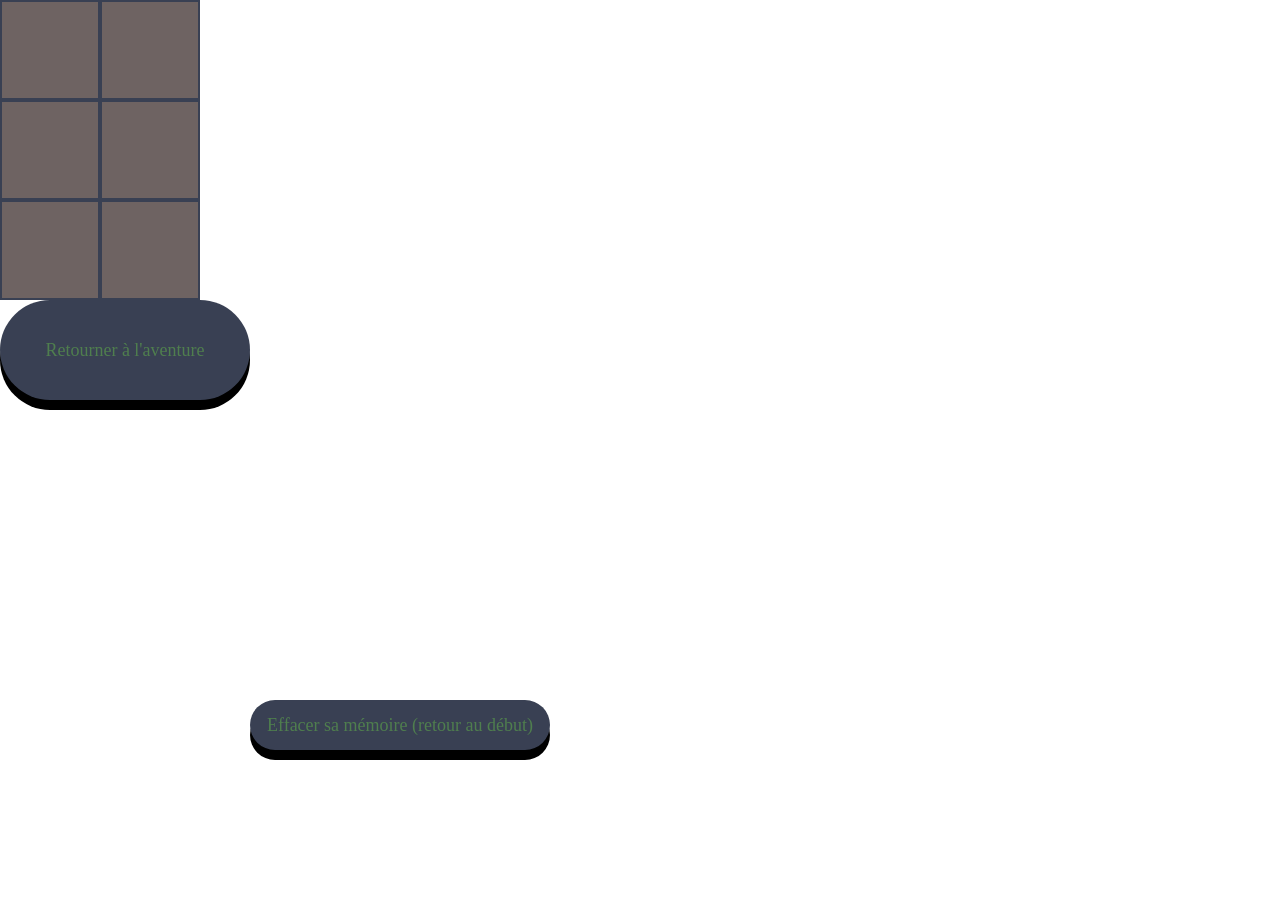
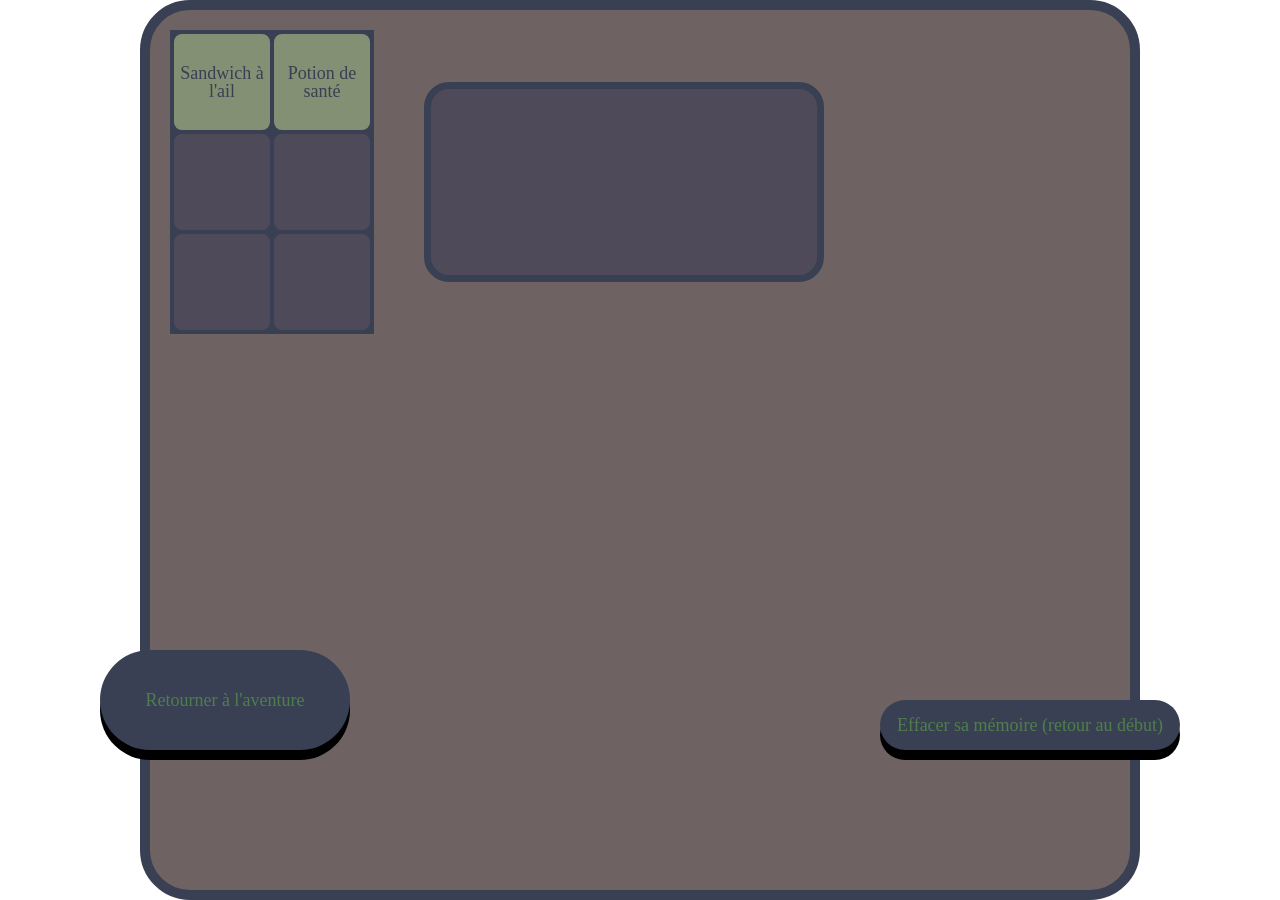
Before and after one commit to GoutteDooo/aventure, a React (Vite) app in the folder aventure-react/: page /status in a window 1280 px wide. Before the commit the page ends 800 px from the top, so only its background shows below. Built offline with nearby package versions, Linux system fonts and the light colour scheme; a web font is replaced by a local one; what @midudev/tailwind-animations would draw is missing.

Commit message:
chore: ajout items inventory and desc

```diff
--- a/aventure-react/src/components/Inventaire.jsx
+++ b/aventure-react/src/components/Inventaire.jsx
@@ -1,22 +1,47 @@
-import React, { useState } from "react";
+import React, { act, useState } from "react";
+import itemsData from "../data/itemsData";
 
 const Inventaire = () => {
   const [inventaire, setInventaire] = useState(() => {
     const savedInventory = localStorage.getItem("inventory");
     return savedInventory
       ? JSON.parse(savedInventory)
-      : ["", "", "", "", "", ""];
+      : ["Sandwich à l'ail", "Potion de santé", "", "", "", ""];
   });
+
+  const [activeItem, setActiveItem] = useState(null);
+
+  const handleItemActive = (targetItemText) => {
+    // const itemClicked = itemsData.find((item) => target === item.name);
+    const itemClicked = targetItemText;
+    setActiveItem(itemClicked);
+    console.log(itemClicked);
+
+
+  }
 
   return (
     <div className="inventory">
       <div className="inventory__container">
         {inventaire &&
           inventaire.map((item, index) => (
-            <div key={index} className="inventory__container__item">
+            <div key={index} className={`inventory__container__item ${item ? "inventory__container__item--active" : ""}`} onClick={(e) => handleItemActive(e.target.textContent)}>
               {item}
             </div>
           ))}
+      </div>
+      <div className="inventory__description">
+        {activeItem ? (<>
+            <div className="inventory__description--useless">
+                {itemsData.find((item) => item.name === activeItem).desc_useless}
+        </div>
+            <div className="inventory__description--use">
+                {itemsData.find((item) => item.name === activeItem).desc_use}
+        </div>
+        </>
+    ) : (
+    <></>
+    )}
       </div>
     </div>
   );
--- a/aventure-react/src/data/itemsData.js
+++ b/aventure-react/src/data/itemsData.js
@@ -4,24 +4,42 @@ const itemsData = [
     name: "Potion de santé",
     effect: "heal",
     value: 20,
+    desc_useless:
+      "Une vieille fiole poussiéreuse contenant un liquide verdâtre foncé.",
+    desc_use: "Soigne 100% des HP",
   },
   {
     id: 2,
     name: "Chapeau de paille",
     effect: "chance",
     value: 3,
+    desc_useless: "",
+    desc_use: "",
   },
   {
     id: 3,
     name: "Tenue de paysan",
     effect: "defense",
     value: 1,
+    desc_useless: "",
+    desc_use: "",
   },
   {
     id: 4,
     name: "Bâton en bois",
     effect: "attack",
     value: 1,
+    desc_useless: "",
+    desc_use: "",
+  },
+  {
+    id: 5,
+    name: "Sandwich à l'ail",
+    effect: "heal",
+    value: 100,
+    desc_useless:
+      "Un délicieux sandwich confectionné avec soin par votre épouse.",
+    desc_use: "Soigne 100 HP",
   },
 ];
 
--- a/aventure-react/src/styles/components/_inventory.scss
+++ b/aventure-react/src/styles/components/_inventory.scss
@@ -1,14 +1,52 @@
 .inventory {
-  background: $dark1;
-  width: 200px;
+  margin: 20px 0 0 20px;
+  display: flex;
+  align-items: center;
   &__container {
+    width: 204px;
+    background: $dark3;
+    border: 2px solid $dark3;
     display: grid;
     grid-template-columns: repeat(2, 1fr);
     &__item {
       height: 100px;
       width: 100px;
-      background: $dark1;
+      background: $dark2;
       border: 2px solid $dark3;
+      border-radius: 10px;
+      @include verticalCenter;
+      text-align: center;
+      &--active {
+        cursor: pointer;
+        color: $dark3;
+        background: $light2;
+        &:hover {
+            border: 3px solid $light1;
+            transform: scale(1.02);
+
+        }
+      }
+    }
+  }
+  &__description {
+    position: relative;
+    background: $dark2;
+    width: 400px;
+    height: 200px;
+    margin-left: 50px;
+    border-radius: 25px;
+    border: 7px solid $dark3;
+    padding: 20px;
+    &--useless {
+        font-style: italic;
+        color: $light2;
+        font-size: 0.95rem;
+    }
+    &--use {
+        position: absolute;
+        bottom: 50px;
+        color: $light1;
+        font-size: 1.2rem;
     }
   }
 }
--- a/aventure-react/src/styles/main.css
+++ b/aventure-react/src/styles/main.css
@@ -73,6 +73,7 @@ html {
 body {
   margin: 0;
   padding: 0;
+  -webkit-box-sizing: border-box;
           box-sizing: border-box;
 }
 
@@ -90,6 +91,7 @@ button {
   background: #394053;
   color: #4f7e4e;
   border-radius: 5000px;
+  -webkit-box-shadow: 0 10px 0 0 black;
           box-shadow: 0 10px 0 0 black;
 }
 button:hover {
@@ -97,7 +99,9 @@ button:hover {
   background: #4e4a59;
 }
 button:active {
+  -webkit-box-shadow: 0 0px 0 0 black;
           box-shadow: 0 0px 0 0 black;
+  -webkit-transform: translateY(10px);
           transform: translateY(10px);
 }
 
@@ -113,8 +117,12 @@ button:active {
   font-size: 1.3rem;
 }
 .combat-container .combat {
+  display: -webkit-box;
+  display: -ms-flexbox;
   display: flex;
   width: 90%;
+  -webkit-box-pack: justify;
+      -ms-flex-pack: justify;
           justify-content: space-between;
   background: #4e4a59;
   border-radius: 25px;
@@ -151,9 +159,11 @@ button:active {
   color: #6E6362;
 }
 .combat-container .combat__ennemy__stats:hover {
+  -webkit-filter: brightness(0.8);
           filter: brightness(0.8);
 }
 .combat-container .combat__ennemy__attack {
+  -webkit-animation: enemyAttack 1s forwards ease-out;
           animation: enemyAttack 1s forwards ease-out;
 }
 .combat-container .combat__play {
@@ -172,29 +182,45 @@ button:active {
   background: darkred;
 }
 .combat-container .combat__hit {
+  -webkit-animation: hit 0.6s forwards;
           animation: hit 0.6s forwards;
 }
 .combat-container .your-turn {
   position: absolute;
+  display: -webkit-box;
+  display: -ms-flexbox;
   display: flex;
+  -webkit-box-align: center;
+      -ms-flex-align: center;
           align-items: center;
+  -webkit-box-pack: center;
+      -ms-flex-pack: center;
           justify-content: center;
   background: #4f7e4e;
   height: 100px;
   width: 300px;
   top: 50%;
   left: 50%;
+  -webkit-transform: translate(-50%, -50%);
           transform: translate(-50%, -50%);
   opacity: 0;
   color: #edf6f9;
+  -webkit-animation: yourTurn 1s forwards;
           animation: yourTurn 1s forwards;
 }
 .combat-container .combat__player__turn {
   position: absolute;
   left: 50%;
+  -webkit-transform: translateX(-50%);
           transform: translateX(-50%);
+  display: -webkit-box;
+  display: -ms-flexbox;
   display: flex;
+  -webkit-box-pack: space-evenly;
+      -ms-flex-pack: space-evenly;
           justify-content: space-evenly;
+  -webkit-box-align: center;
+      -ms-flex-align: center;
           align-items: center;
   gap: 50px;
   margin-top: 25px;
@@ -204,15 +230,19 @@ button:active {
 .combat-container .combat__player__turn .combat__button__attack, .combat-container .combat__player__turn .combat__button__defense, .combat-container .combat__player__turn .combat__button__use, .combat-container .combat__player__turn .combat__button__fled {
   padding: 20px;
   border-radius: 25px;
+  -webkit-box-shadow: 0 10px 0 0 black;
           box-shadow: 0 10px 0 0 black;
   width: 150px;
 }
 .combat-container .combat__player__turn .combat__button__attack:hover, .combat-container .combat__player__turn .combat__button__defense:hover, .combat-container .combat__player__turn .combat__button__use:hover, .combat-container .combat__player__turn .combat__button__fled:hover {
+  -webkit-filter: brightness(0.8);
           filter: brightness(0.8);
   color: #edf6f9;
 }
 .combat-container .combat__player__turn .combat__button__attack:active, .combat-container .combat__player__turn .combat__button__defense:active, .combat-container .combat__player__turn .combat__button__use:active, .combat-container .combat__player__turn .combat__button__fled:active {
+  -webkit-box-shadow: 0 0 0 0;
           box-shadow: 0 0 0 0;
+  -webkit-transform: translateY(10px);
           transform: translateY(10px);
 }
 .combat-container .combat__player__turn .combat__button__attack {
@@ -230,9 +260,16 @@ button:active {
 .combat-container .combat__button__cancel {
   position: absolute;
   left: 50%;
+  -webkit-transform: translateX(-50%);
           transform: translateX(-50%);
+  display: -webkit-box;
+  display: -ms-flexbox;
   display: flex;
+  -webkit-box-pack: space-evenly;
+      -ms-flex-pack: space-evenly;
           justify-content: space-evenly;
+  -webkit-box-align: center;
+      -ms-flex-align: center;
           align-items: center;
   margin-top: 25px;
   height: 50px;
@@ -242,15 +279,23 @@ button:active {
 }
 .combat-container .ennemy-turn {
   position: absolute;
+  display: -webkit-box;
+  display: -ms-flexbox;
   display: flex;
+  -webkit-box-align: center;
+      -ms-flex-align: center;
           align-items: center;
+  -webkit-box-pack: center;
+      -ms-flex-pack: center;
           justify-content: center;
   height: 100px;
   width: 300px;
   top: 50%;
   left: 50%;
+  -webkit-transform: translate(-50%, -50%);
           transform: translate(-50%, -50%);
   opacity: 0;
+  -webkit-animation: yourTurn 1s forwards;
           animation: yourTurn 1s forwards;
   color: #6E6362;
   background: darkred;
@@ -258,6 +303,19 @@ button:active {
 
 .combat--attacking {
   cursor: crosshair;
+}
+
+@-webkit-keyframes yourTurn {
+  0%, 30%, 50%, 70%, 90% {
+    opacity: 0;
+  }
+  20%, 40%, 60%, 80%, 95% {
+    opacity: 1;
+  }
+  100% {
+    opacity: 0;
+    display: none;
+  }
 }
 
 @keyframes yourTurn {
@@ -272,26 +330,61 @@ button:active {
     display: none;
   }
 }
+@-webkit-keyframes hit {
+  0%, 30%, 50%, 70%, 90% {
+    background: red;
+    -webkit-transform: translateX(-10px);
+            transform: translateX(-10px);
+  }
+  20%, 40%, 60%, 80% {
+    -webkit-transform: translateX(10px);
+            transform: translateX(10px);
+  }
+  100% {
+    -webkit-transform: translateX(0);
+            transform: translateX(0);
+  }
+}
 @keyframes hit {
   0%, 30%, 50%, 70%, 90% {
     background: red;
+    -webkit-transform: translateX(-10px);
             transform: translateX(-10px);
   }
   20%, 40%, 60%, 80% {
+    -webkit-transform: translateX(10px);
             transform: translateX(10px);
   }
   100% {
+    -webkit-transform: translateX(0);
             transform: translateX(0);
+  }
+}
+@-webkit-keyframes enemyAttack {
+  0%, 100% {
+    -webkit-transform: translateX(0);
+            transform: translateX(0);
+  }
+  70% {
+    -webkit-transform: translateX(50px) rotate(10deg);
+            transform: translateX(50px) rotate(10deg);
+  }
+  90% {
+    -webkit-transform: translateX(-350px) rotate(-20deg);
+            transform: translateX(-350px) rotate(-20deg);
   }
 }
 @keyframes enemyAttack {
   0%, 100% {
+    -webkit-transform: translateX(0);
             transform: translateX(0);
   }
   70% {
+    -webkit-transform: translateX(50px) rotate(10deg);
             transform: translateX(50px) rotate(10deg);
   }
   90% {
+    -webkit-transform: translateX(-350px) rotate(-20deg);
             transform: translateX(-350px) rotate(-20deg);
   }
 }
@@ -307,12 +400,18 @@ button:active {
   height: 150px;
   top: 50%;
   left: 50%;
+  -webkit-transform: translate(-50%, -50%);
           transform: translate(-50%, -50%);
   background: rgba(255, 255, 255, 0.446);
   font-size: 2.5rem;
+  display: -webkit-box;
+  display: -ms-flexbox;
   display: flex;
+  -webkit-box-align: center;
+      -ms-flex-align: center;
           align-items: center;
   color: #4f7e4e;
+  -webkit-animation: popUp 3s forwards;
           animation: popUp 3s forwards;
   z-index: 1000;
 }
@@ -320,6 +419,7 @@ button:active {
   width: 100%;
   display: block;
   position: absolute;
+  -webkit-animation: combatFinished 2s forwards ease-in-out;
           animation: combatFinished 2s forwards ease-in-out;
 }
 .combat__finished__container .finish__pop-up {
@@ -331,6 +431,18 @@ button:active {
   padding: 1rem;
 }
 
+@-webkit-keyframes combatFinished {
+  0% {
+    left: -200%;
+  }
+  30%, 70% {
+    left: 40%;
+  }
+  100% {
+    left: 200%;
+  }
+}
+
 @keyframes combatFinished {
   0% {
     left: -200%;
@@ -340,6 +452,18 @@ button:active {
   }
   100% {
     left: 200%;
+  }
+}
+@-webkit-keyframes popUp {
+  0% {
+    opacity: 0;
+  }
+  10%, 90% {
+    opacity: 1;
+  }
+  100% {
+    opacity: 0;
+    display: none;
   }
 }
 @keyframes popUp {
@@ -361,6 +485,7 @@ button:active {
   top: 0;
   right: 0;
   background: rgba(0, 0, 0, 0.665);
+  -webkit-animation: lootsAppear 5s forwards;
           animation: lootsAppear 5s forwards;
 }
 .bg__loots .loots {
@@ -368,6 +493,8 @@ button:active {
   height: 600px;
 }
 .bg__loots .loots__infos {
+  display: -webkit-box;
+  display: -ms-flexbox;
   display: flex;
   height: 500px;
   width: 800px;
@@ -379,10 +506,21 @@ button:active {
   color: #394053;
 }
 .bg__loots .loots__infos .loots__drop, .bg__loots .loots__infos .loots__gain {
+  display: -webkit-box;
+  display: -ms-flexbox;
   display: flex;
+  -webkit-box-align: center;
+      -ms-flex-align: center;
           align-items: center;
+  -webkit-box-pack: center;
+      -ms-flex-pack: center;
           justify-content: center;
+  -webkit-box-pack: start;
+      -ms-flex-pack: start;
           justify-content: start;
+  -webkit-box-orient: vertical;
+  -webkit-box-direction: normal;
+      -ms-flex-direction: column;
           flex-direction: column;
   width: 50%;
   height: 100%;
@@ -406,6 +544,7 @@ button:active {
   margin-top: 50px;
   height: 75px;
   width: 200px;
+  -webkit-transform: translateX(-50%);
           transform: translateX(-50%);
   border-radius: 5000px;
 }
@@ -413,8 +552,19 @@ button:active {
   color: #edf6f9;
 }
 .bg__loots .loots__next:active {
+  -webkit-box-shadow: 0 0px 0 0 black;
           box-shadow: 0 0px 0 0 black;
+  -webkit-transform: translate(-50%, 10px);
           transform: translate(-50%, 10px);
+}
+
+@-webkit-keyframes lootsAppear {
+  from {
+    opacity: 0;
+  }
+  to {
+    opacity: 1;
+  }
 }
 
 @keyframes lootsAppear {
@@ -426,28 +576,87 @@ button:active {
   }
 }
 .inventory {
-  background: #6E6362;
-  width: 200px;
+  margin: 20px 0 0 20px;
+  display: -webkit-box;
+  display: -ms-flexbox;
+  display: flex;
+  -webkit-box-align: center;
+      -ms-flex-align: center;
+          align-items: center;
 }
 .inventory__container {
+  width: 204px;
+  background: #394053;
+  border: 2px solid #394053;
   display: grid;
   grid-template-columns: repeat(2, 1fr);
 }
 .inventory__container__item {
   height: 100px;
   width: 100px;
-  background: #6E6362;
+  background: #4e4a59;
   border: 2px solid #394053;
+  border-radius: 10px;
+  display: -webkit-box;
+  display: -ms-flexbox;
+  display: flex;
+  -webkit-box-align: center;
+      -ms-flex-align: center;
+          align-items: center;
+  -webkit-box-pack: center;
+      -ms-flex-pack: center;
+          justify-content: center;
+  text-align: center;
+}
+.inventory__container__item--active {
+  cursor: pointer;
+  color: #394053;
+  background: #839073;
+}
+.inventory__container__item--active:hover {
+  border: 3px solid #4f7e4e;
+  -webkit-transform: scale(1.02);
+          transform: scale(1.02);
+}
+.inventory__description {
+  position: relative;
+  background: #4e4a59;
+  width: 400px;
+  height: 200px;
+  margin-left: 50px;
+  border-radius: 25px;
+  border: 7px solid #394053;
+  padding: 20px;
+}
+.inventory__description--useless {
+  font-style: italic;
+  color: #839073;
+  font-size: 0.95rem;
+}
+.inventory__description--use {
+  position: absolute;
+  bottom: 50px;
+  color: #4f7e4e;
+  font-size: 1.2rem;
 }
 
 /* LAYOUTS */
 /* PAGES */
 .home {
   height: 100vh;
+  display: -webkit-box;
+  display: -ms-flexbox;
   display: flex;
+  -webkit-box-orient: vertical;
+  -webkit-box-direction: normal;
+      -ms-flex-direction: column;
           flex-direction: column;
   gap: 100px;
+  -webkit-box-pack: center;
+      -ms-flex-pack: center;
           justify-content: center;
+  -webkit-box-align: center;
+      -ms-flex-align: center;
           align-items: center;
   background: #4e4a59;
   color: #edf6f9;
@@ -484,9 +693,18 @@ button:active {
 .adventure {
   position: relative;
   height: 100vh;
+  display: -webkit-box;
+  display: -ms-flexbox;
   display: flex;
+  -webkit-box-align: center;
+      -ms-flex-align: center;
           align-items: center;
+  -webkit-box-pack: center;
+      -ms-flex-pack: center;
           justify-content: center;
+  -webkit-box-orient: vertical;
+  -webkit-box-direction: normal;
+      -ms-flex-direction: column;
           flex-direction: column;
   background: #6E6362;
 }
@@ -508,8 +726,15 @@ button:active {
   width: 1000px;
   border-radius: 35px;
   padding: 20px;
+  display: -webkit-box;
+  display: -ms-flexbox;
   display: flex;
+  -webkit-box-orient: vertical;
+  -webkit-box-direction: normal;
+      -ms-flex-direction: column;
           flex-direction: column;
+  -webkit-box-align: center;
+      -ms-flex-align: center;
           align-items: center;
   margin: 0 50px 100px;
 }
@@ -549,7 +774,10 @@ button:active {
   height: 20%;
   max-height: 200px;
   width: 90%;
+  display: -webkit-box;
+  display: -ms-flexbox;
   display: flex;
+  -ms-flex-pack: distribute;
       justify-content: space-around;
 }
 .adventure__story .adventure__choices .adventure__choice {
@@ -558,6 +786,7 @@ button:active {
   font-size: 1.3rem;
   border-radius: 1rem;
   padding: 1rem;
+  -webkit-box-shadow: 0 10px 0 0 #839073;
           box-shadow: 0 10px 0 0 #839073;
   width: 250px;
 }
@@ -566,7 +795,9 @@ button:active {
   color: #4e4a59;
 }
 .adventure__story .adventure__choices .adventure__choice:active {
+  -webkit-box-shadow: 0 0 0 0 #839073;
           box-shadow: 0 0 0 0 #839073;
+  -webkit-transform: translateY(10px);
           transform: translateY(10px);
 }
 .adventure__status {
@@ -577,16 +808,27 @@ button:active {
   background: #4e4a59;
 }
 
+.status {
+  background: #6E6362;
+  height: 900px;
+  width: 1000px;
+  margin: auto;
+  border: 10px solid #394053;
+  border-radius: 50px;
+}
 .status__return {
+  position: absolute;
   height: 100px;
   width: 250px;
+  bottom: 50px;
+  left: 100px;
 }
 .status .restartButton {
   position: absolute;
-  bottom: 50px;
   height: 50px;
   width: 300px;
-  margin-top: 50px;
+  bottom: 50px;
+  right: 100px;
 }
 
 /* THEMES */
--- a/aventure-react/src/styles/pages/_status.scss
+++ b/aventure-react/src/styles/pages/_status.scss
@@ -1,13 +1,22 @@
 .status {
+    background: $dark1;
+    height: 900px;
+    width: 1000px;
+    margin: auto;
+    border: 10px solid $dark3;
+    border-radius: 50px;
     &__return {
+        position: absolute;
         height: 100px;
         width: 250px;
+        bottom: 50px;
+        left: 100px;
     }
     .restartButton {
         position: absolute;
-        bottom: 50px;
         height: 50px;
         width: 300px;
-        margin-top: 50px;
+        bottom: 50px;
+        right: 100px;
     }
 }
```
Also changed, not shown: 1 other file (tests, documents, lock files or other folders). Lines whose indentation alone changed are shown as unchanged.
